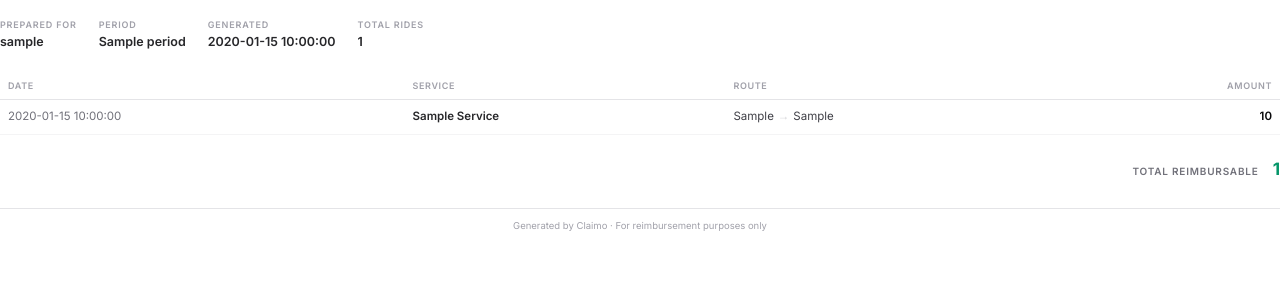
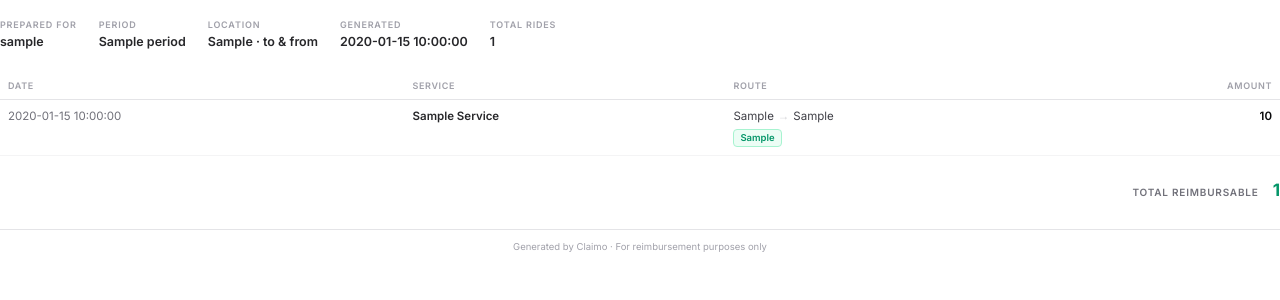
Before and after one commit to gajanansr/claimo, a Python web app: template pdf-service/templates/report.html in a window 1280 px wide. Shown: the part 44-344 px from the top of the page. Run offline with Jinja, Linux system fonts and the light colour scheme; the template is opened without the code that fills it: most values are stand-ins (such as "Sample title", 1, 10 or a date in 2020).

Commit message:
feat: Add location tag support in PDF generation and update report template

```diff
--- a/pdf-service/main.py
+++ b/pdf-service/main.py
@@ -285,6 +285,7 @@ def generate_pdf_task(req: ReportRequest):
                 "service": r.get("service"),
                 "from_location": r.get("from_location") or "Unknown",
                 "to_location": r.get("to_location") or "Unknown",
+                "location_tag": r.get("location_tag"),
                 "amount": f"{r.get('currency', 'INR')} {r.get('amount')}",
                 "receipt_link": receipt_link,
                 "email_subject": r.get("email_subject"),
@@ -295,6 +296,7 @@ def generate_pdf_task(req: ReportRequest):
         html_out = template.render(
             user_name=_get_user_name(req.user_id),
             period=period_label,
+            location_filter=req.location_tag,
             generated_date=datetime.now().strftime("%B %d, %Y"),
             rides=formatted_rides,
             total_amount=f"INR {total_amount:.2f}",
@@ -434,6 +436,7 @@ def generate_direct(req: DirectReportRequest):
                 "service": r.get("service"),
                 "from_location": r.get("from_location") or "Unknown",
                 "to_location": r.get("to_location") or "Unknown",
+                "location_tag": r.get("location_tag"),
                 "amount": f"{r.get('currency', 'INR')} {r.get('amount')}",
                 "receipt_link": receipt_link,
                 "email_subject": r.get("email_subject"),
@@ -448,6 +451,7 @@ def generate_direct(req: DirectReportRequest):
     html_out = template.render(
         user_name=_get_user_name(req.user_id),
         period="Selected receipts",
+        location_filter=None,
         generated_date=datetime.now().strftime("%B %d, %Y"),
         rides=formatted_rides,
         total_amount=f"INR {total_amount:.2f}",
--- a/pdf-service/templates/report.html
+++ b/pdf-service/templates/report.html
@@ -109,6 +109,17 @@
     .col-date { white-space: nowrap; color: #71717a; }
     .col-service { font-weight: 600; color: #27272a; text-transform: capitalize; }
     .col-route .arrow { color: #d4d4d8; margin: 0 4px; }
+    .col-route .route-tag {
+      display: inline-block;
+      margin-top: 3px;
+      font-size: 9.5px;
+      font-weight: 600;
+      color: #059669;
+      background: #ecfdf5;
+      border: 1px solid #a7f3d0;
+      border-radius: 4px;
+      padding: 1px 6px;
+    }
 
     /* ─── TOTAL ──────────────────────────────────────────────── */
     .total {
@@ -162,6 +173,12 @@
       <div class="meta-label">Period</div>
       <div class="meta-value">{{ period }}</div>
     </div>
+    {% if location_filter %}
+    <div class="meta-item">
+      <div class="meta-label">Location</div>
+      <div class="meta-value">{{ location_filter }} &middot; to &amp; from</div>
+    </div>
+    {% endif %}
     <div class="meta-item">
       <div class="meta-label">Generated</div>
       <div class="meta-value">{{ generated_date }}</div>
@@ -189,6 +206,7 @@
         <td class="col-service">{{ ride.service }}</td>
         <td class="col-route">
           {{ ride.from_location }}<span class="arrow">&rarr;</span>{{ ride.to_location }}
+          {% if ride.location_tag %}<br><span class="route-tag">{{ ride.location_tag }}</span>{% endif %}
         </td>
         <td class="col-amount">{{ ride.amount }}</td>
       </tr>
```
